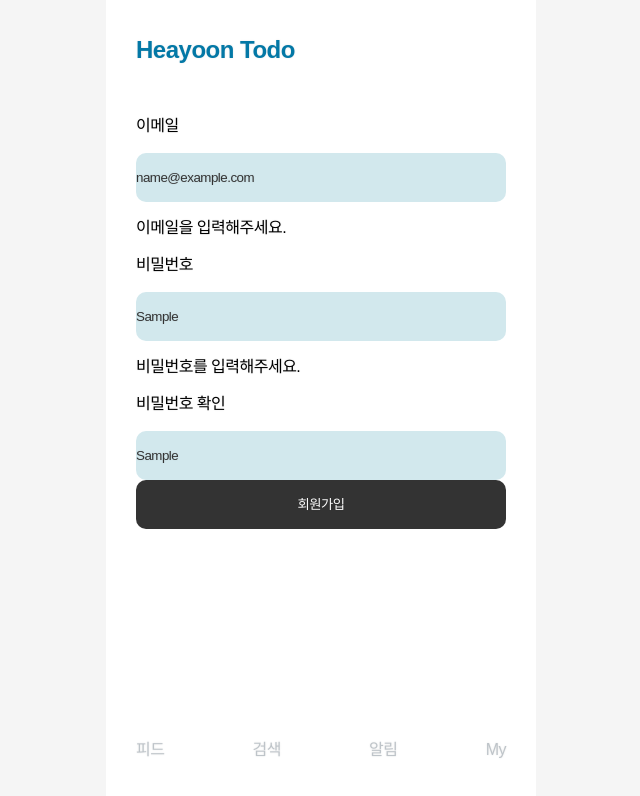
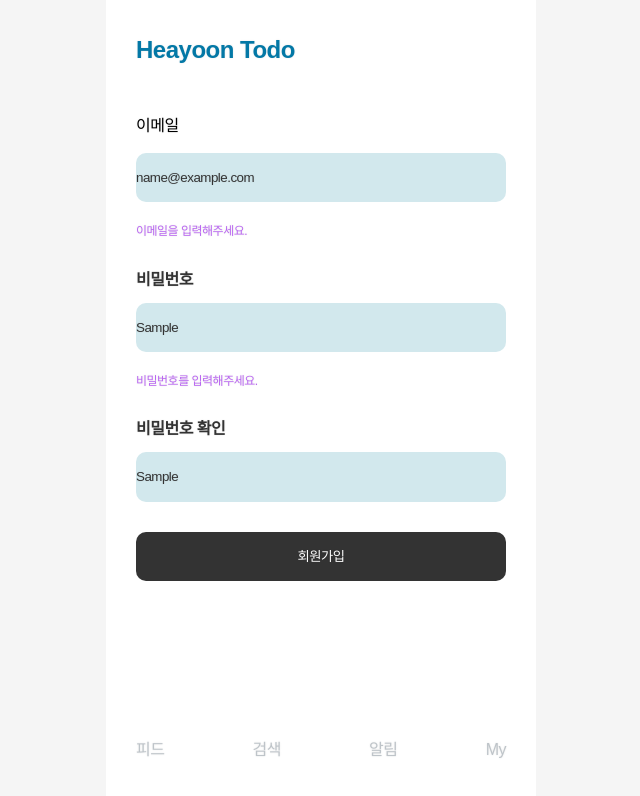
Before and after one commit to hey-yoon/Todolist, a React (Create React App) app: page /signUp in a window 1280 px wide. Both pictures are taken after typing "name@example.com", "Sample", "Sample" into the empty fields and a click on the button "회원가입". Shown: the top 796 px of the page, without its empty margins (319-959 px from the left). Built offline with nearby package versions, Linux system fonts and the light colour scheme.

Commit message:
signUp style수정

```diff
--- a/src/pages/signUp/SignUp.js
+++ b/src/pages/signUp/SignUp.js
@@ -3,6 +3,7 @@ import { useForm } from 'react-hook-form';
 import BasicInput from '../../components/input/BasicInput';
 import BasicButton from '../../components/button/BasicButton';
 import { useNavigate } from 'react-router-dom';
+import S from './style';
 
 
 const SignUp = () => {
@@ -18,7 +19,7 @@ const SignUp = () => {
 
 
     return (
-        <form onSubmit={handleSubmit(async(data)=>{
+        <S.Form onSubmit={handleSubmit(async(data)=>{
             await fetch("http://localhost:8000/user/register",{
                 method: "POST",
                 headers: {
@@ -32,7 +33,7 @@ const SignUp = () => {
 
         })}>
             {/* 이메일 */}
-            <label>
+            <S.Label>
                 <p>이메일</p>
                 <BasicInput size={"full"} shape={"small"} variant={"blue"} color={"black"} type="text" id="email" name="email" placeholder="아이디를 입력하세요."
 
@@ -44,15 +45,15 @@ const SignUp = () => {
                 })}
                 />
                 {errors?.email?.type === "required" && (
-                    <p>이메일을 입력해주세요.</p>
+                    <S.ConfirmMessage>이메일을 입력해주세요.</S.ConfirmMessage>
                 )}
                 {errors?.email?.type === "pattern" && (
-                    <p>이메일 양식에 맞게 입력해주세요.</p>
+                    <S.ConfirmMessage>이메일 양식에 맞게 입력해주세요.</S.ConfirmMessage>
                 )}
-            </label>
+            </S.Label>
             {/* 비밀번호 */}
-            <label>
-                <p>비밀번호</p>
+            <S.Label>
+                <S.Title>비밀번호</S.Title>
                 <BasicInput size={"full"} shape={"small"} variant={"blue"} color={"black"} type="text" id="password" name="password" placeholder="비밀번호를 입력하세요."
 
                 {...register("password",{
@@ -63,19 +64,19 @@ const SignUp = () => {
                 })}
                 />
                 {errors?.password?.type === "required" && (
-                    <p>비밀번호를 입력해주세요.</p>)
+                    <S.ConfirmMessage>비밀번호를 입력해주세요.</S.ConfirmMessage>)
                 }
                 {errors?.password?.type === "pattern" && (
-                    <p>소문자, 숫자, 특수문자 각 하나씩 포함한 8자리 이상이여야 합니다. *!@#만 사용가능</p>)
+                    <S.ConfirmMessage>소문자, 숫자, 특수문자 각 하나씩 포함한 8자리 이상이여야 합니다. *!@#만 사용가능</S.ConfirmMessage>)
                 }
-            </label>
+            </S.Label>
             {/* 비밀번호 확인 */}
-            <label>
-                <p>비밀번호 확인</p>
+            <S.Label>
+                <S.Title>비밀번호 확인</S.Title>
                 <BasicInput size={"full"} shape={"small"} variant={"blue"} color={"black"} type="text" placeholder="비밀번호를 입력하세요."/>
-            </label>
+            </S.Label>
             <BasicButton size={"full"} shape={"small"} variant={"black"} color={"white"}>회원가입</BasicButton>
-        </form>
+        </S.Form>
     );
 };
 
--- a/src/pages/signUp/style.js
+++ b/src/pages/signUp/style.js
@@ -0,0 +1,29 @@
+import styled from "styled-components";
+import { flexCenterColumn } from "../../global/common";
+
+const S = {};
+  S.SignUpWrapper = styled.div`
+    ${flexCenterColumn}
+    height: 600px;
+  `
+  S.Title = styled.p`
+    font-size : 16px;
+    color : #333;
+    font-weight: 600;
+    margin: 0 0 12px 0;
+  `
+  S.ConfirmMessage = styled.p`
+    font-size: 12px;
+    color : #b965F1;
+    padding-top: 10px;
+  `
+  S.Label = styled.label`
+    display: block;
+    width: 100%;
+    margin: 0 0 30px 0;
+  `
+  S.Form = styled.form`
+    width: 100%;
+    height: 100%;
+  `
+export default S;
```
